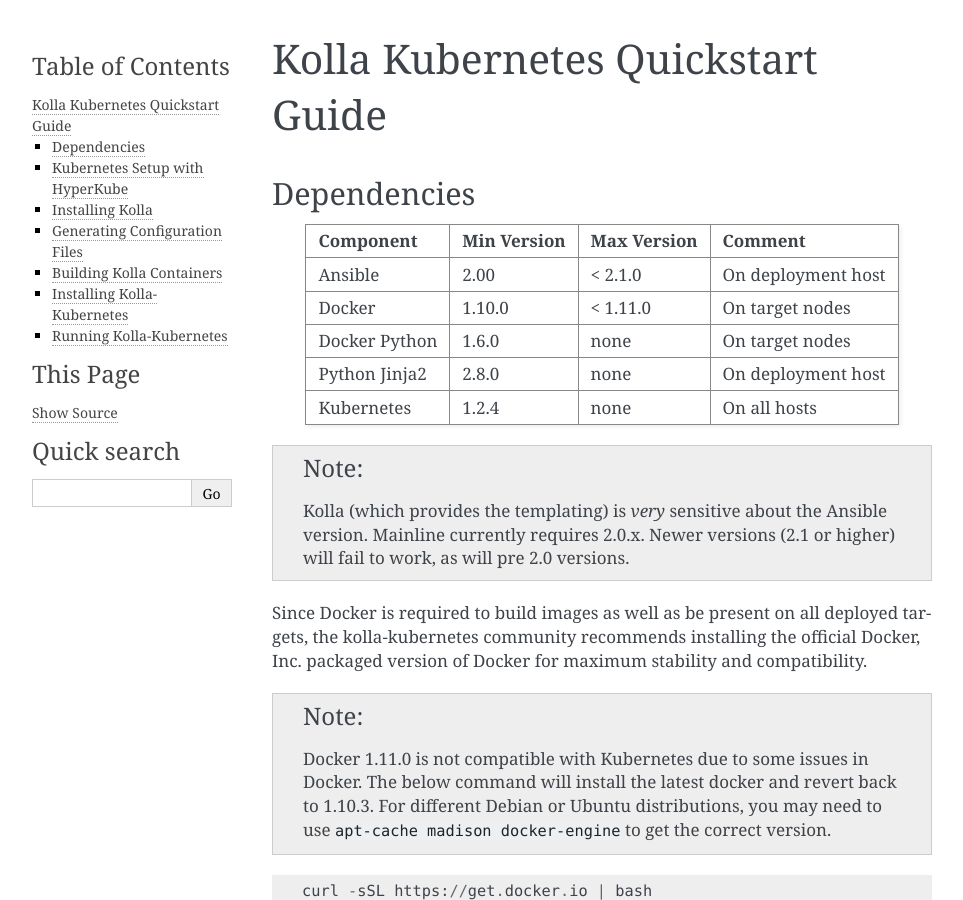
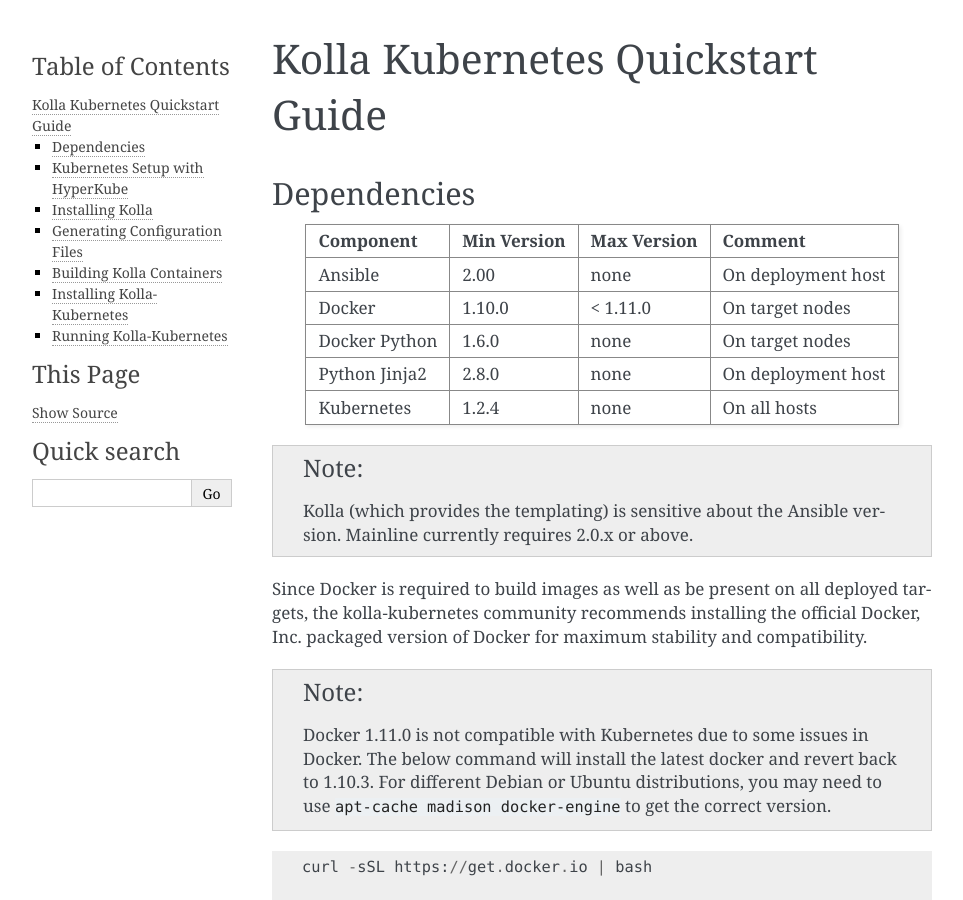
Before and after one commit to openstack-archive/kolla-kubernetes, a Sphinx documentation site: the page built from doc/source/quickstart.rst, in a window 1280 px wide and 900 px high. Shown: the whole window, without its empty margins (148-1111 px from the left). Built offline with Sphinx 7.4.7, drawn with Linux system fonts in a browser that asks for light colours; some of the changed text lies outside the part shown.

Commit message:
Fix docs for Ansible 2.1 support, remove some of the notes.
Change-Id: Ib3f5adb0578501c18e58db63795b0747bca31e06
Partially-implements: blueprint documentation-initialization

```diff
--- a/doc/source/mariadb-guide.rst
+++ b/doc/source/mariadb-guide.rst
@@ -51,6 +51,3 @@ Debug an Instance
 MariaDB is configured to store it's database on the host at
 ``/var/lib/mysql``.  If there's contents from previous runs located there, the
 bootstrap will fail.
-
-Until `patch 320744 <https://review.openstack.org/#/c/320744/>`_ is merged,
-you will need to build your own MariaDB container.
--- a/doc/source/quickstart.rst
+++ b/doc/source/quickstart.rst
@@ -10,16 +10,15 @@ Dependencies
 =====================   ===========  ===========  =========================
 Component               Min Version  Max Version  Comment
 =====================   ===========  ===========  =========================
-Ansible                 2.00         < 2.1.0      On deployment host
+Ansible                 2.00         none         On deployment host
 Docker                  1.10.0       < 1.11.0     On target nodes
 Docker Python           1.6.0        none         On target nodes
 Python Jinja2           2.8.0        none         On deployment host
 Kubernetes              1.2.4        none         On all hosts
 =====================   ===========  ===========  =========================
 
-.. NOTE:: Kolla (which provides the templating) is *very* sensitive about the
-  Ansible version.  Mainline currently requires 2.0.x.  Newer versions (2.1 or
-  higher) will fail to work, as will pre 2.0 versions.
+.. NOTE:: Kolla (which provides the templating) is sensitive about the
+  Ansible version.  Mainline currently requires 2.0.x or above.
 
 Since Docker is required to build images as well as be present on all deployed
 targets, the kolla-kubernetes community recommends installing the official
@@ -94,10 +93,8 @@ Kolla can be used to generate config files.  The config files will be populated
 Building Kolla Containers
 =========================
 
-Kolla-kubernetes doesn't work against any released version of Kolla presently.
-Furthermore, until `patch 320744 <https://review.openstack.org/#/c/320744/>`_ and
-`patch 321529 <https://review.openstack.org/#/c/321529/>`_ are merged, it won't work
-against mainline.
+Kolla-kubernetes works against Kolla mainline's containers but it is the
+expected behavior that you build them locally.
 
 The Kolla documentation engine has a detailed `overview of building the
 containers <http://docs.openstack.org/developer/kolla/image-building.html>`_.
```
